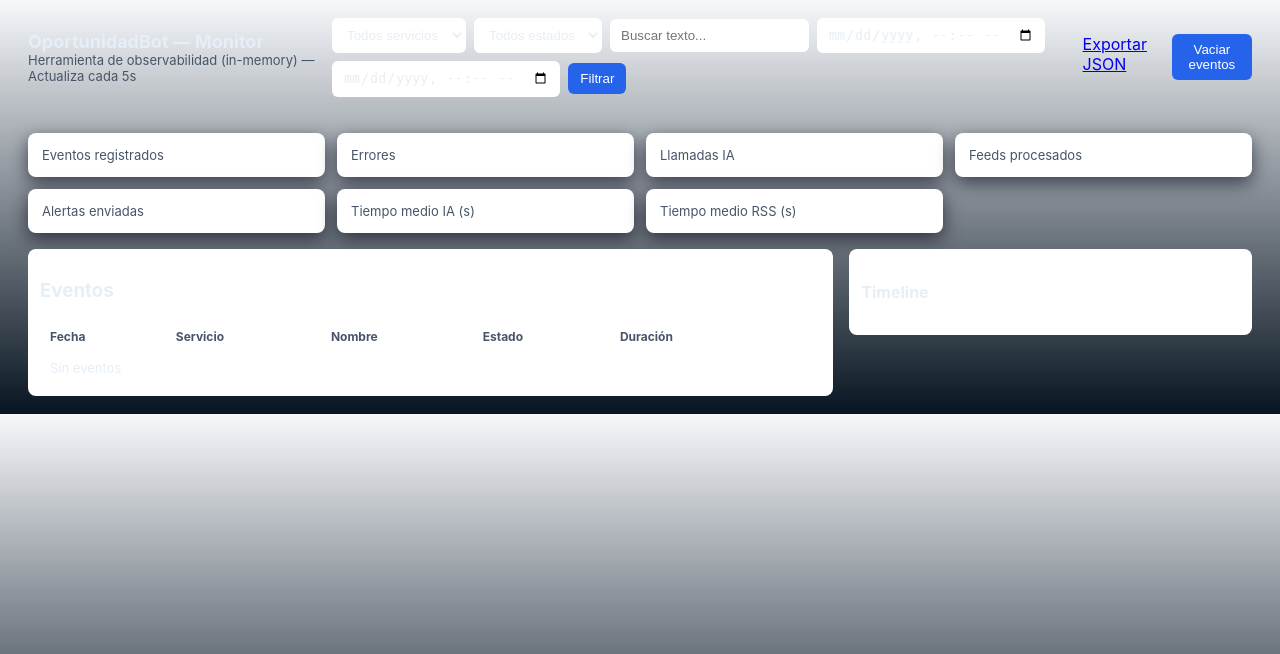
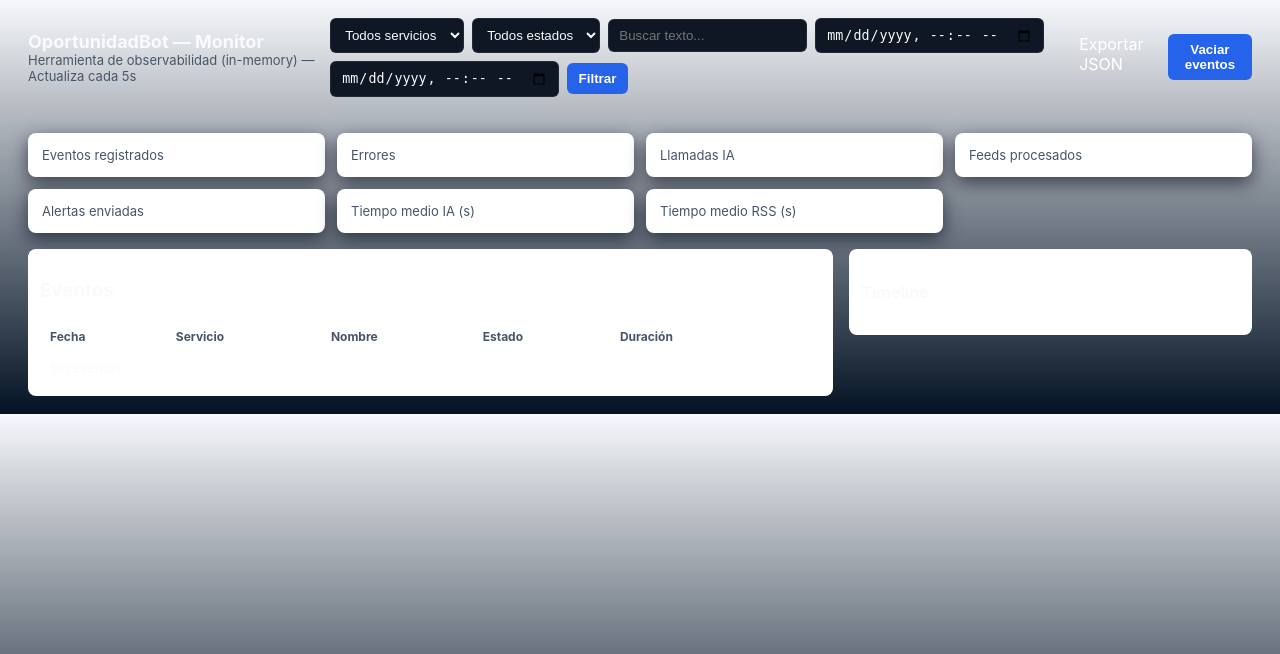
Before and after one commit to GNC421/oportunidadbot, a FastAPI app: template app/templates/debug_dashboard.html in a window 1280 px wide. Shown: the top 654 px of the page. Run offline with FastAPI, Linux system fonts and the light colour scheme; the template is opened without the code that fills it, so the values that code supplies are empty; parts of the project's set-up code (start-up, migrations or seed data) failed here and were passed over.

Commit message:
mejora css y cierre de debug a admin

```diff
--- a/app/templates/debug_dashboard.html
+++ b/app/templates/debug_dashboard.html
@@ -8,12 +8,12 @@
     <title>OportunidadBot — Monitor</title>
     <style>
       :root{
-        --bg:#0f1724; --panel:#0b1220; --muted:#94a3b8; --accent:#60a5fa; --card:#071025; --success:#10b981; --error:#ef4444; --warn:#f59e0b; --glass: rgba(255,255,255,0.04);
+        --bg:#071022; --panel:#071421; --muted:#cbd5e1; --accent:#3b82f6; --card:#0b1220; --success:#10b981; --error:#ef4444; --warn:#f59e0b; --glass: rgba(255,255,255,0.04);
       }
       @media (prefers-color-scheme: light){
         :root{ --bg:#f6f8fb; --panel:#ffffff; --muted:#475569; --accent:#2563eb; --card:#ffffff; --success:#16a34a; --error:#dc2626; --warn:#d97706; --glass: rgba(0,0,0,0.03);}
       }
-      body{font-family: Inter, ui-sans-serif, system-ui, -apple-system, "Segoe UI", Roboto, "Helvetica Neue", Arial; margin:0; background:linear-gradient(180deg,var(--bg),#071421); color: #e6eef6;}
+      body{font-family: Inter, ui-sans-serif, system-ui, -apple-system, "Segoe UI", Roboto, "Helvetica Neue", Arial; margin:0; background:linear-gradient(180deg,var(--bg),#031224); color: #f8fafc;}
       header{padding:18px 28px; display:flex; align-items:center; justify-content:space-between; gap:12px}
       h1{margin:0; font-size:18px}
       main{padding:18px 28px}
@@ -23,19 +23,20 @@
       .small{color:var(--muted); font-size:13px}
       .controls{display:flex; gap:8px; align-items:center}
       form.filters{display:flex; gap:8px; align-items:center; flex-wrap:wrap}
-      input, select{padding:8px 10px; border-radius:6px; border:1px solid rgba(255,255,255,0.04); background:var(--card); color:inherit}
-      button.btn{background:var(--accent); color:white; padding:8px 12px; border-radius:6px; border:none}
+      input, select{padding:8px 10px; border-radius:6px; border:1px solid rgba(255,255,255,0.08); background:#0f1724; color:#f8fafc}
+      button.btn{background:var(--accent); color:white; padding:8px 12px; border-radius:6px; border:none; font-weight:600}
       .layout{display:grid; grid-template-columns: 2fr 1fr; gap:16px}
-      .table-wrap{background:var(--panel); padding:12px; border-radius:8px}
+      .table-wrap{background:var(--panel); padding:12px; border-radius:8px; color: #f8fafc}
       table{width:100%; border-collapse:collapse}
       th, td{padding:8px 10px; text-align:left; font-size:13px}
       th{color:var(--muted); font-size:12px}
+      a.btn{color:white; text-decoration:none}
       tr:nth-child(even){background:transparent}
       .status{padding:6px 10px; border-radius:999px; font-weight:600; font-size:12px}
       .status.RUNNING{background:var(--warn); color:#1f2937}
       .status.SUCCESS{background:var(--success); color:#022c22}
       .status.ERROR{background:var(--error); color:#2b0505}
-      .timeline{background:var(--panel); padding:12px; border-radius:8px}
+      .timeline{background:var(--panel); padding:12px; border-radius:8px; color:#f8fafc}
       .timeline .group{padding:8px 0; border-bottom:1px dashed rgba(255,255,255,0.03)}
       pre{background:var(--glass); padding:10px; border-radius:6px; overflow:auto; color:inherit}
       .actions{display:flex; gap:8px}
```
Also changed, not shown: app/debug/routes.py (+31 -4 lines).
